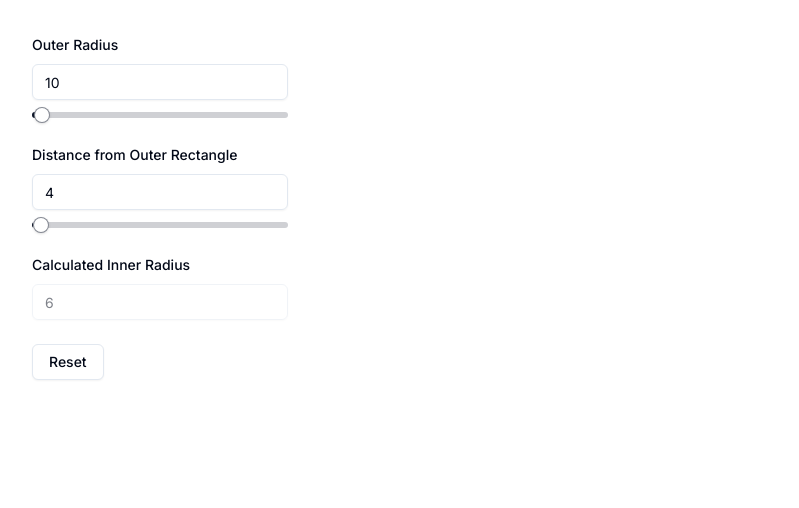
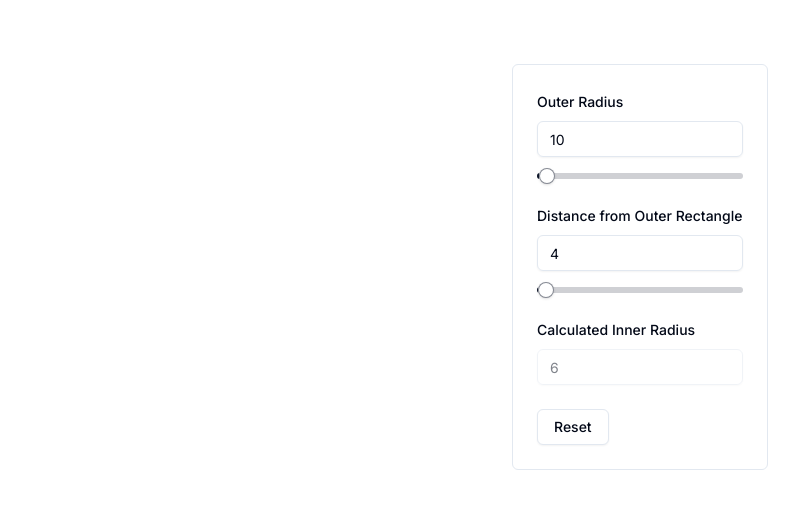
Before and after one commit to dbr787/absurd-rock, a Next.js app: page / in a window 1280 px wide. Shown: the top 508 px of the page, without its empty margins (0-799 px from the left). Built offline with nearby package versions, Linux system fonts and the light colour scheme.

Commit message:
minor layout updates

```diff
--- a/app/page.tsx
+++ b/app/page.tsx
@@ -1,75 +1,12 @@
-import RadiusCalculator from "../components/RadiusCalculator";
 import { RectangleRadiusForm } from "../components/RectangleRadiusForm";
-
-import {
-  FontBoldIcon,
-  FontItalicIcon,
-  UnderlineIcon,
-} from "@radix-ui/react-icons";
-import { Button } from "@/components/ui/button";
-import { Label } from "@/components/ui/label";
-import { Switch } from "@/components/ui/switch";
-import { ToggleGroup, ToggleGroupItem } from "@/components/ui/toggle-group";
-import { Input } from "@/components/ui/input";
-import { PanelLeftClose } from "lucide-react";
 
 export default function Home() {
   return (
-    <div className="p-8 flex space-x-2 space-y-8">
-      {/* <div className="w-80">
-        <RadiusCalculator />
-      </div> */}
-      <div className="w-64">
+    <div className="p-16 flex justify-center">
+      <div className="border rounded-md p-6 border-solid w-full sm:w-64 bg-white shdaow-md">
         <RectangleRadiusForm />
       </div>
-
-      {/* <div className="flex space-x-2">
-        <Button variant="default" size="sm">
-          Button
-        </Button>
-        <Button variant="default" size="default">
-          Button
-        </Button>
-        <Button variant="outline" size="sm">
-          Button
-        </Button>
-        <Button variant="outline" size="default">
-          Button
-        </Button>
-      </div> */}
-
-      {/* <div className="flex flex-col space-y-4">
-        <div className="flex items-center space-x-2">
-          <Switch id="airplane-mode" />
-          <Label htmlFor="airplane-mode">Page Sidebar</Label>
-        </div>
-        <div className="flex items-center space-x-2">
-          <Switch id="airplane-mode" />
-          <Label htmlFor="airplane-mode">Airplane Mode</Label>
-        </div>
-        <div className="flex items-center space-x-2">
-          <Switch id="airplane-mode" />
-          <Label htmlFor="airplane-mode">Airplane Mode</Label>
-        </div>
-      </div> */}
-
-      {/* <ToggleGroup type="multiple" variant="outline">
-        <ToggleGroupItem value="bold" aria-label="Toggle bold">
-          <FontBoldIcon className="h-4 w-4" />
-        </ToggleGroupItem>
-        <ToggleGroupItem value="italic" aria-label="Toggle italic">
-          <FontItalicIcon className="h-4 w-4" />
-        </ToggleGroupItem>
-        <ToggleGroupItem
-          className="px-2"
-          size="default"
-          value="strikethrough"
-          aria-label="Toggle strikethrough"
-        >
-          <UnderlineIcon className="h-4 w-4" />
-          <PanelLeftClose color="black" size={20} />
-        </ToggleGroupItem>
-      </ToggleGroup> */}
+      <div className=""></div>
     </div>
   );
 }
--- a/components/RectangleRadiusForm.tsx
+++ b/components/RectangleRadiusForm.tsx
@@ -57,7 +57,7 @@ const ShadcnSlider = React.memo(function ShadcnSlider({
       max={1024}
       value={[value]}
       onValueChange={(value) => onChange(value[0])}
-      className="w-full"
+      className="pt-4"
     />
   );
 });
@@ -161,7 +161,7 @@ export function RectangleRadiusForm() {
             <FormItem>
               <FormLabel>Outer Radius</FormLabel>
               <FormControl>
-                <div className="space-y-3">
+                <div>
                   <Input
                     placeholder="Outer Radius"
                     type="number"
@@ -190,7 +190,7 @@ export function RectangleRadiusForm() {
             <FormItem>
               <FormLabel>Distance from Outer Rectangle</FormLabel>
               <FormControl>
-                <div className="space-y-3">
+                <div>
                   <Input
                     placeholder="Distance"
                     type="number"
```
